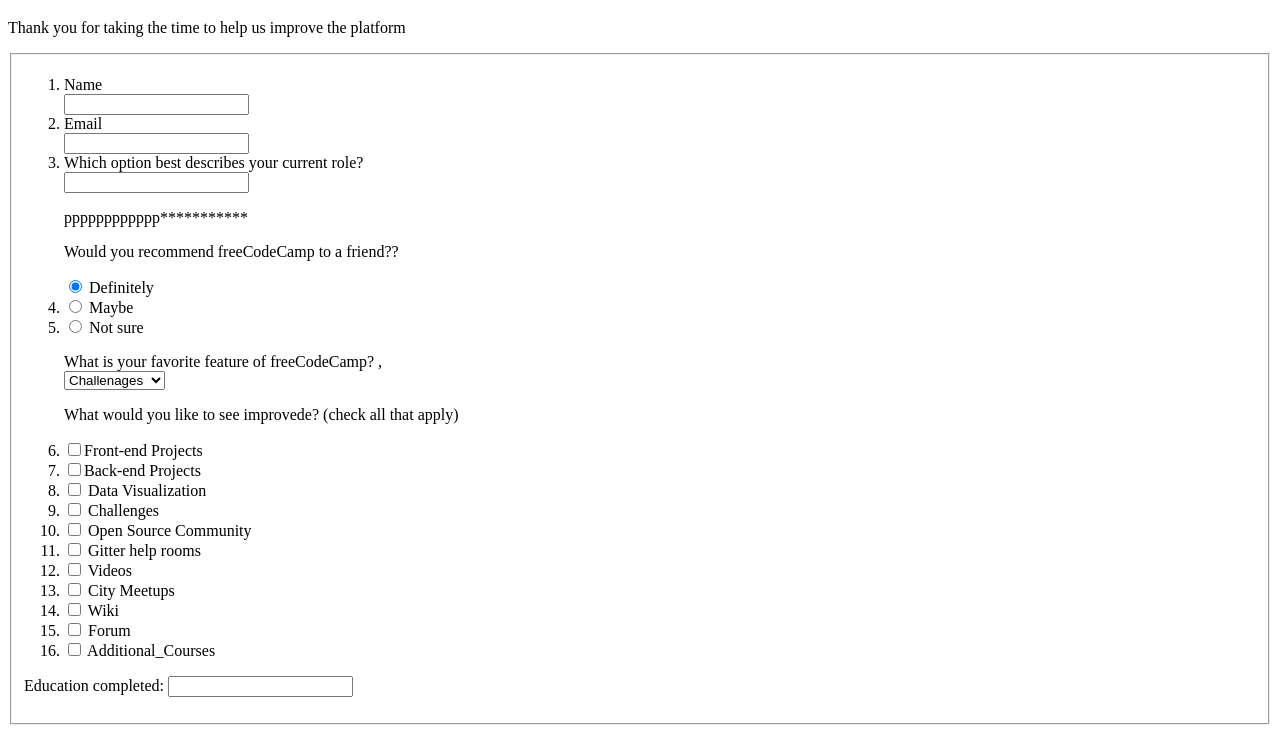
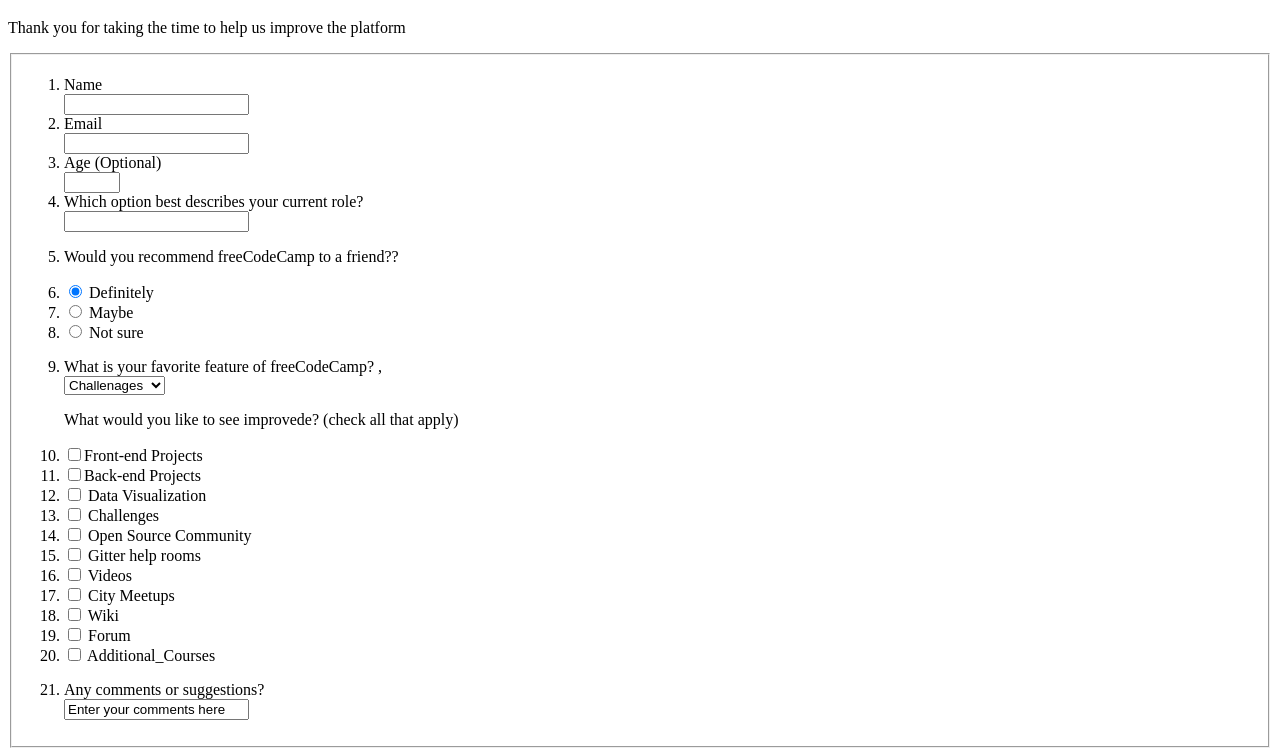
Before and after one commit to Chishimba-cha/Build_A_Survey_Form, a plain HTML site: page index.html in a window 1280 px wide. Shown: the part 61-817 px from the top of the page. Drawn offline with Linux system fonts and the light colour scheme.

Commit message:
Added another two more GREAT FORM CONTROL ROUNDUP for Numerical Inputs --> and  Text-Entry Control for multiline text entry field

```diff
--- a/index.html
+++ b/index.html
@@ -28,8 +28,14 @@
                     </label><br>
                     <input type="text" name="email" id="email">
                 </li>
+                <!--Added another GREAT FORM CONTROL ROUNDUP for Numerical Inputs-->
                 <li>
-                    <label for="email">
+                    <label>Age <span>(Optional)</span> <br>
+                    <input type="number" name="guests" min="1"max="99"></label>
+
+                </li>
+                <li>
+                <label for="email">
                         Which option best describes your current role?
                     </label><br>
                     <input type="text" name="role" list="role">
@@ -41,12 +47,14 @@
                         <option value="Other">Other</option>
                     </datalist>
                 </li>
-                <p>pppppppppppp***********</p>
-                <p>Would you recommend freeCodeCamp to a friend??</p>
-                    <input type="radio" name="age" value="Definitely" checked> Definitely
+
+                <li>
+                    <p>Would you recommend freeCodeCamp to a friend??</p>
+                    <li><input type="radio" name="age" value="Definitely" checked> Definitely</li>
                     <li><input type="radio" name="age" value="Maybe"> Maybe </li>
                     <li><input type="radio" name="age" value="Not sure"> Not sure</li>
-
+                </li>
+                    <li>    <!--Add placeholder for this drop down menu-->
                     <p>What is your favorite feature of freeCodeCamp? ,<br>
                         <select name="freeCodeCamp"  >
                         <option>Challenages</option>
@@ -55,6 +63,7 @@
                         <option>Open Source</option>
                         </select>
                         </p>
+                    </li>
 
                     <p>
                         What would you like to see improvede? <span> (check all that apply)</span>
@@ -88,17 +97,16 @@
                          </li>
 
                     </p>
+                    <li> <!-- Added second GREAT FORM CONTROL ROUNDUP for Text-Entry Control for multiline text entry field-->
+                        <label>Any comments or suggestions? </label>
+                        <br>
+                        <input type="textarea" name="comments"
+                        value="Enter your comments here" placeholder="Enter your commments here ...">
+
+                    </li>
 
             </ol>
 
-            <p>Education completed: <input type="text" list="edulevel"
-                name="education">
-                <datalist id="edulevel">
-                <option value="High School">
-                <option value="Bachelors Degree">
-                <option value="Masters Degree">
-                <option value="PhD">
-                </datalist>
 
         </fieldset>
     </form>
```
